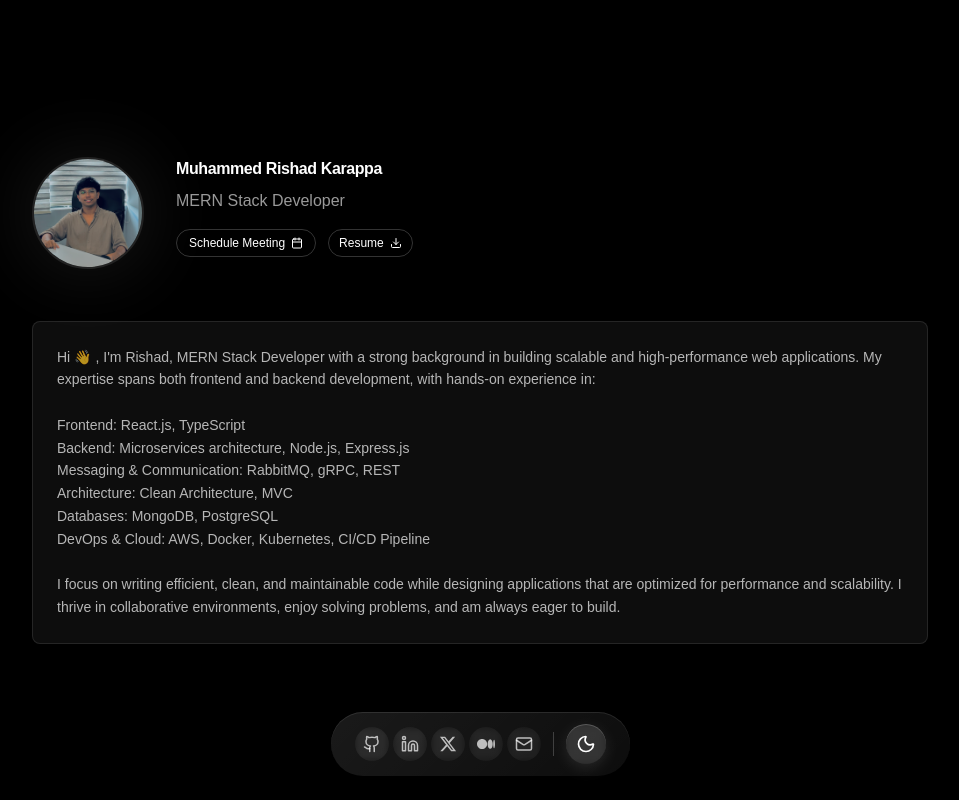
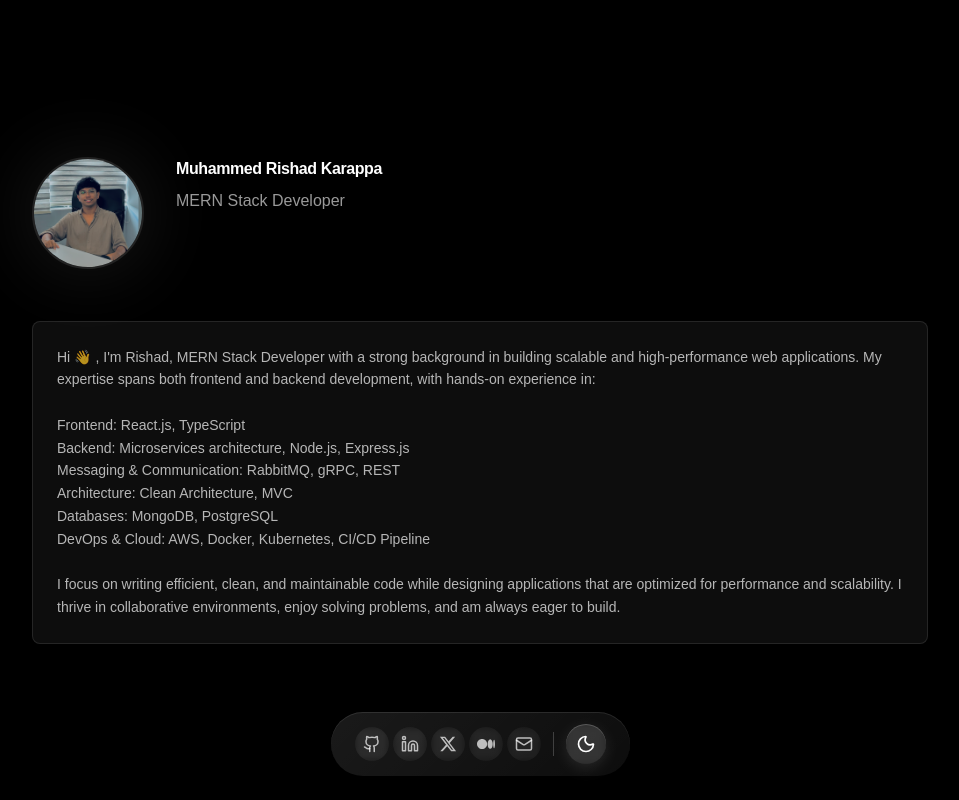
Before and after one commit to rishadkarappa/Portfolio, a Next.js app: page / in a window 1280 px wide. Shown: the top 800 px of the page, without its empty margins (160-1119 px from the left). Built offline with nearby package versions, Linux system fonts and the light colour scheme.

Commit message:
updated resume and meeting buts

```diff
--- a/app/page.tsx
+++ b/app/page.tsx
@@ -64,7 +64,7 @@ export default function Home() {
   };
 
   const handleGitHub = () => {
-    window.open('https://github.com/rishadkarappa', '_blank');
+    window.open('https://github.com/rishadsinu', '_blank');
   };
 
   const handleX = () => {
@@ -320,7 +320,7 @@ const handleDevTo = () => {
               </div>
 
               {/* CTA Buttons */}
-              <div className="flex flex-wrap gap-3 justify-center md:justify-start">
+              {/* <div className="flex flex-wrap gap-3 justify-center md:justify-start">
                 <button
                   className={`group flex items-center gap-1.5 px-3 py-1 rounded-full text-[12px] font-medium border transition-all ${darkMode
                     ? 'border-white/20 hover:bg-white/5'
@@ -342,7 +342,7 @@ const handleDevTo = () => {
                 </button>
 
 
-              </div>
+              </div> */}
             </div>
           </div>
 
```
